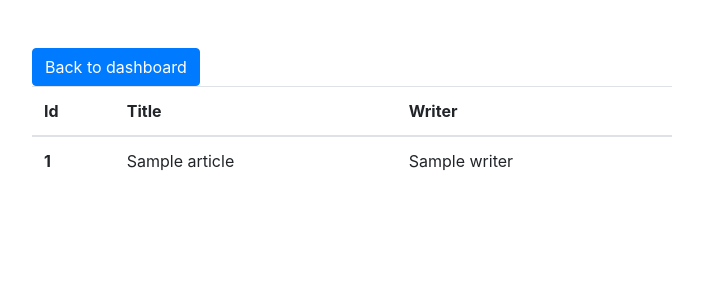
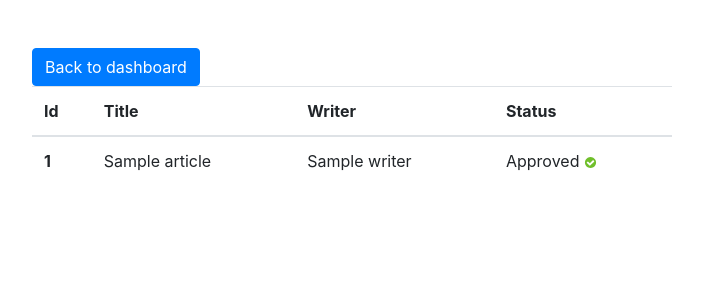
Before and after one commit to DaviRP2018/the-toy-project, a Django app: page /article-edited in a window 1280 px wide. Shown: the top 300 px of the page, without its empty margins (288-991 px from the left). Run offline with Django 3.2, Linux system fonts and the light colour scheme; a user stored in the database is signed in; tables that the repository leaves empty hold one stand-in row (values such as "Sample post"); some libraries are stand-ins or nearby versions.

Commit message:
Finished article PUT

```diff
--- a/blog/serializers.py
+++ b/blog/serializers.py
@@ -6,3 +6,4 @@ from blog.models import Article
 class ArticleSerializer(serializers.ModelSerializer):
     class Meta:
         model = Article
+        fields = ["status", "edited_by"]
--- a/blog/templates/blog/edited.html
+++ b/blog/templates/blog/edited.html
@@ -1,4 +1,5 @@
 {% extends "base.html" %}
+{% load static %}
 
 {% block title %}Approval page{% endblock title %}
 
@@ -15,6 +16,7 @@
             <th scope="col">Id</th>
             <th scope="col">Title</th>
             <th scope="col">Writer</th>
+            <th scope="col">Status</th>
           </tr>
           </thead>
           <tbody>
@@ -23,6 +25,13 @@
               <th scope="row">{{ article.id }}</th>
               <td>{{ article.title }}</td>
               <td>{{ article.written_by }}</td>
+              <td>
+                {% if article.status %}
+                  Approved <img src="{% static 'admin/img/icon-yes.svg' %}" alt="{{ article.status }}">
+                {% else %}
+                  Rejected <img src="{% static 'admin/img/icon-no.svg' %}" alt="{{ article.status }}">
+                {% endif %}
+              </td>
             </tr>
           {% endfor %}
           </tbody>
--- a/blog/views.py
+++ b/blog/views.py
@@ -8,6 +8,7 @@ from django.utils import timezone
 from django.views.generic import TemplateView, CreateView
 from rest_framework import generics, permissions, viewsets, status
 from rest_framework.decorators import api_view, action
+from rest_framework.generics import get_object_or_404
 from rest_framework.response import Response
 
 from blog.models import Article
@@ -54,7 +55,7 @@ class ArticleApproval(PermissionRequiredMixin, TemplateView):
 
     def get_context_data(self, **kwargs):
         context = super().get_context_data(**kwargs)
-        context["articles"] = Article.objects.all()
+        context["articles"] = Article.objects.order_by("id")
         return context
 
     def has_permission(self):
@@ -69,7 +70,7 @@ class ArticleEdited(PermissionRequiredMixin, TemplateView):
 
     def get_context_data(self, **kwargs):
         context = super().get_context_data(**kwargs)
-        context["articles"] = Article.objects.filter(edited_by=self.request.user.writer)
+        context["articles"] = Article.objects.filter(edited_by=self.request.user.writer).order_by("id")
         return context
 
     def has_permission(self):
@@ -81,5 +82,9 @@ class ArticleEdited(PermissionRequiredMixin, TemplateView):
 class UpdateArticle(viewsets.ViewSet):
     @action(detail=True, methods=["PUT"])
     def update_article(self, request, pk):
-        # serializer = ArticleSerializer(data=request.data)
-        return Response(status=status.HTTP_200_OK)
+        article = get_object_or_404(Article, id=pk)
+        serializer = ArticleSerializer(data=request.data, instance=article)
+        if serializer.is_valid():
+            serializer.save()
+            return Response(serializer.data, status=status.HTTP_200_OK)
+        return Response(serializer.errors, status=status.HTTP_400_BAD_REQUEST)
```
Also changed, not shown: blog/templates/blog/approval.html (+17 -9 lines).
